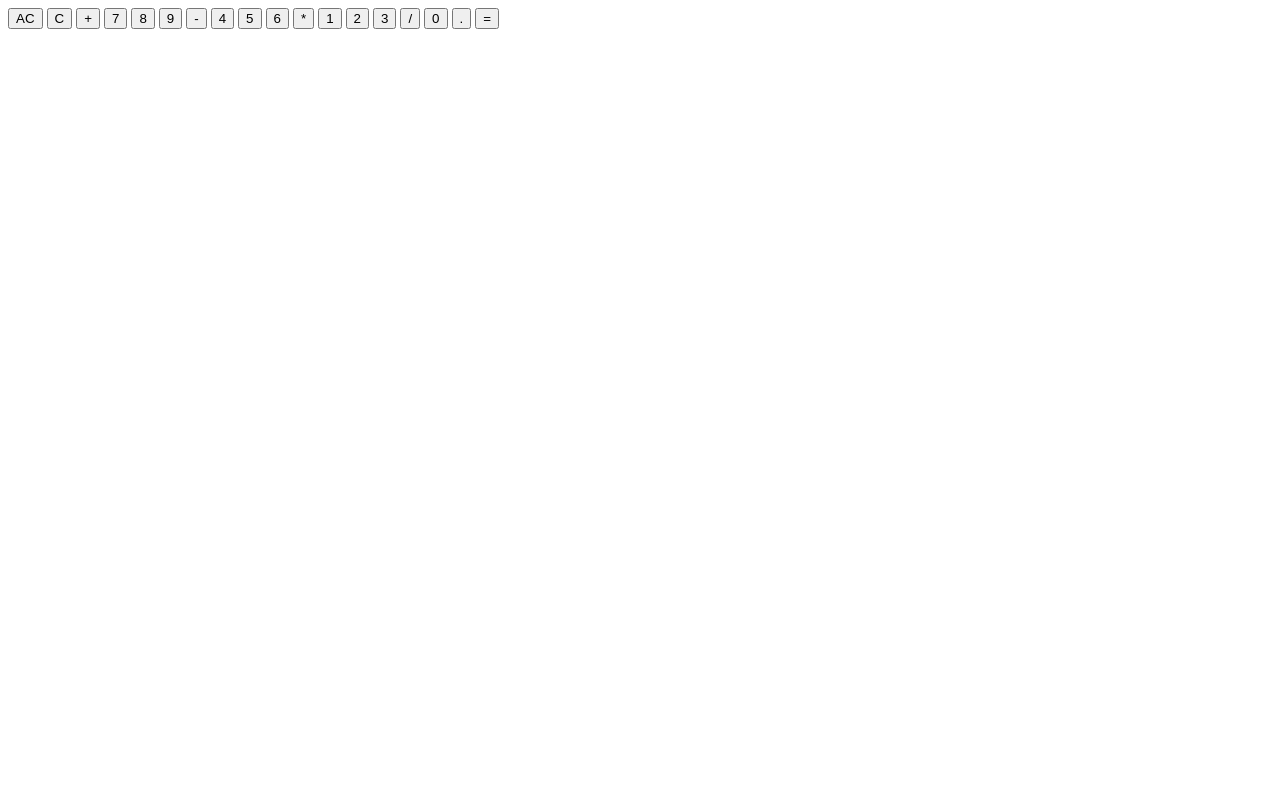
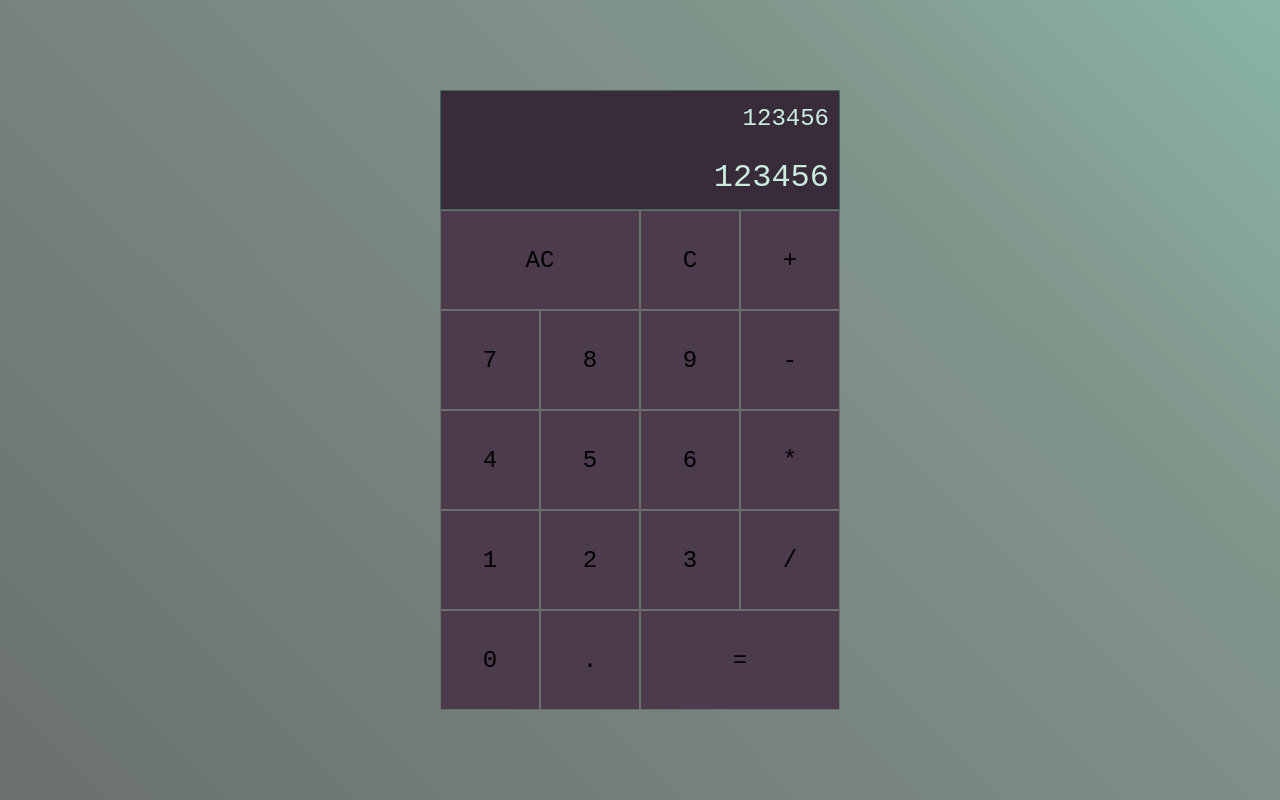
Before and after one commit to rolandlevaidev/copy-of-basic-calculator, a plain HTML site: page index.html in a window 1280 px wide. Drawn offline with Linux system fonts and the light colour scheme.

Commit message:
finished CSS styling

```diff
--- a/index.html
+++ b/index.html
@@ -11,8 +11,8 @@
   <body>
     <div class="calculator-grid">
       <div class="display">
-        <div data-previous-operand class="previous-operand"></div>
-        <div data-current-operand class="current-operand"></div>
+        <div data-previous-operand class="previous-operand">123456</div>
+        <div data-current-operand class="current-operand">123456</div>
       </div>
       <button data-all-clear class="span-two">AC</button>
       <button data-clear>C</button>
--- a/styles.css
+++ b/styles.css
@@ -0,0 +1,69 @@
+*,
+*::before,
+*::after {
+  box-sizing: border-box;
+  font-family: "Courier New", Courier, monospace;
+  font-weight: normal;
+}
+
+html,
+body {
+  padding: 0;
+  margin: 0;
+  height: 100%;
+  background: linear-gradient(
+    225deg,
+    rgba(137, 182, 165, 1) 0%,
+    rgba(130, 150, 140, 1) 25%,
+    rgba(106, 112, 110, 1) 100%
+  );
+}
+
+.calculator-grid {
+  min-height: 100vh;
+  display: grid;
+  justify-content: center;
+  align-content: center;
+  grid-template-columns: repeat(4, 100px);
+  grid-template-rows: minmax(120px, auto) repeat(5, 100px);
+}
+
+.calculator-grid > button {
+  font-size: 1.5rem;
+  outline: none;
+  background-color: #4c3b4d;
+  border: 1px solid #6a706e;
+  cursor: pointer;
+}
+
+.calculator-grid > button:hover {
+  background-color: #675068;
+  box-shadow: 1px 2px 5px #222;
+}
+
+.span-two {
+  grid-column: span 2;
+}
+
+.display {
+  grid-column: 1 / -1;
+  background-color: #392c3a;
+  display: flex;
+  flex-direction: column;
+  justify-content: space-around;
+  align-items: flex-end;
+  padding-right: 10px;
+  word-wrap: break-word;
+  word-break: break-all;
+  border: 1px solid #3e6556;
+}
+
+.display .previous-operand {
+  font-size: 1.5rem;
+  color: #c9eddc;
+}
+
+.display .current-operand {
+  font-size: 2rem;
+  color: #c9eddc;
+}
```
